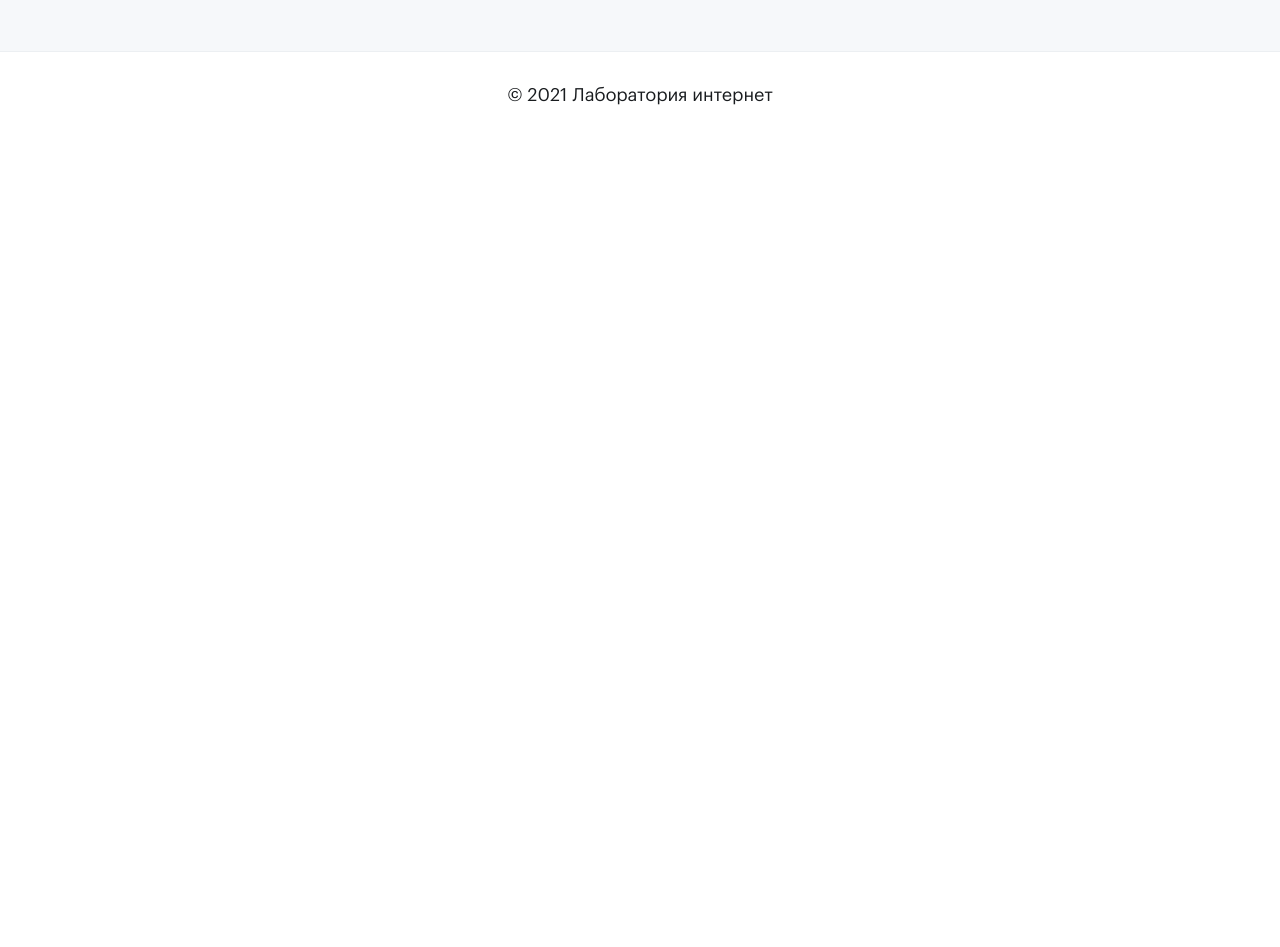
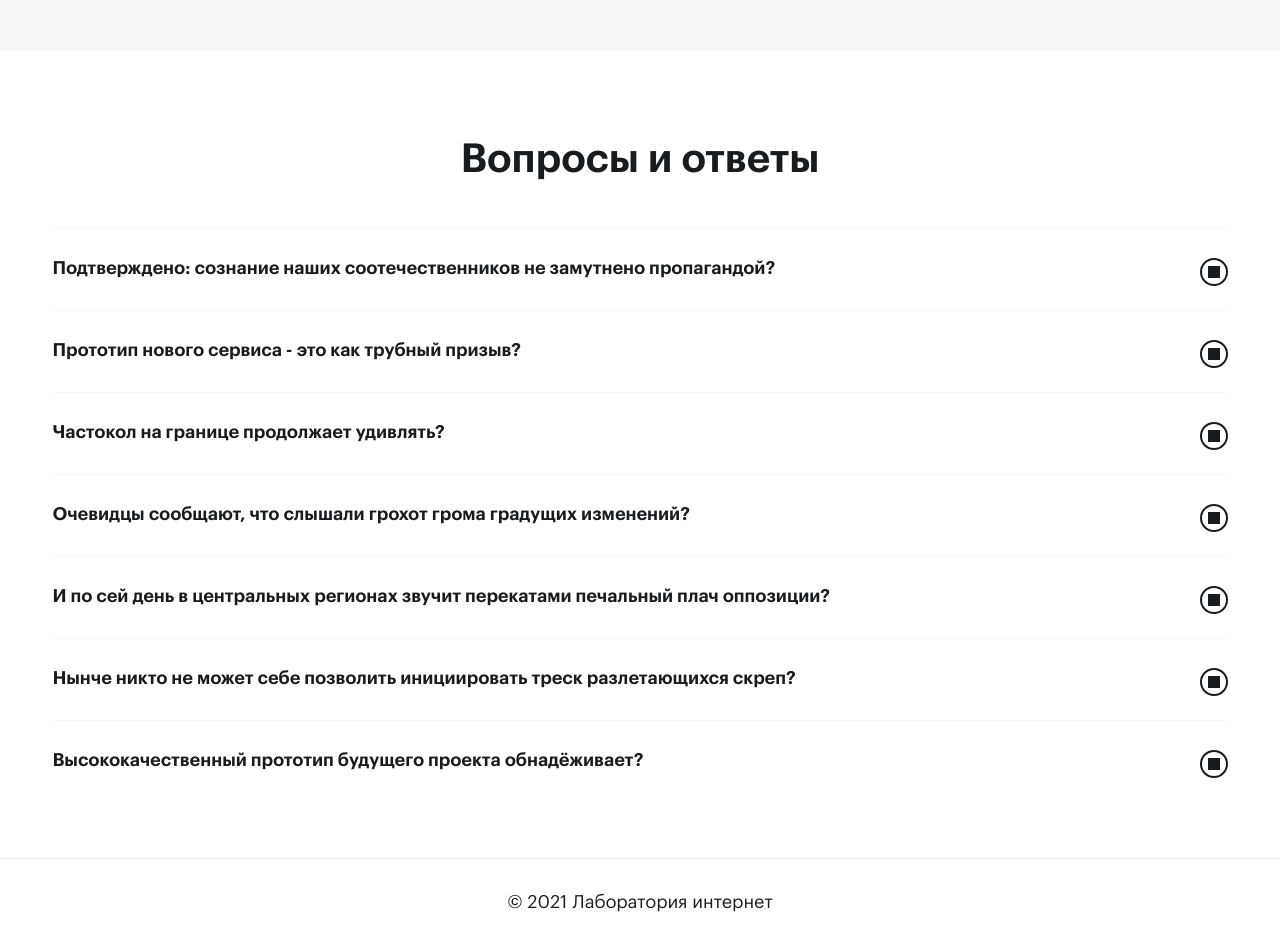
Before and after one commit to PlaksinaKate/test-task-lab, a React (Vite) app: page / in a window 1280 px wide. Shown: the part 2340-3287 px from the top of the page. Before the commit the page ends 2480 px from the top, so only its background shows below. Built offline with nearby package versions, Linux system fonts and the light colour scheme; grey boxes are pictures that could not be loaded.

Commit message:
feat: add accordion

```diff
--- a/src/pages/MainPage/index.tsx
+++ b/src/pages/MainPage/index.tsx
@@ -1,4 +1,4 @@
-import { Footer, Header, Hero, HowWeWork, Reviews, ThirdBlock } from "../../sections";
+import { FAQ, Footer, Header, Hero, HowWeWork, Reviews, ThirdBlock } from "../../sections";
 
 export function MainPage() {
   return (
@@ -9,6 +9,7 @@ export function MainPage() {
         <HowWeWork />
         <ThirdBlock />
         <Reviews />
+        <FAQ />
       </main>
       <Footer />
     </>
--- /dev/null
+++ b/src/sections/FAQ/FAQ.module.scss
@@ -0,0 +1,94 @@
+@import "../../assets/scss/vars";
+@import "../../assets/scss/mixins";
+
+.section {
+  padding: 80px 0 56px;
+}
+
+.title {
+  text-align: center;
+}
+
+.accordion {
+  margin-top: 41px;
+}
+
+.item {
+  padding: 24px 0;
+  border-top: 1px solid $lll-gray;
+  cursor: pointer;
+}
+
+.accordion_title {
+  font-size: 18px;
+  line-height: 1.77;
+  font-weight: 600;
+  transition: color $as $ae;
+
+  &:hover {
+    color: $d-blue;
+  }
+
+  .plus {
+    margin-top: 5px;
+    padding: 12px;
+    border-radius: 17px;
+    border: 2px solid $black;
+    position: relative;
+    width: max-content;
+    display: inline-block;
+    transition: border $as $ae;
+  }
+
+  &:hover .plus {
+    border: 2px solid $d-blue;
+  }
+
+  .plus::after {
+    content: "";
+    position: absolute;
+    top: 6px;
+    left: 6px;
+    right: 6px;
+    bottom: 6px;
+    mask-image: url("src/assets/img/icons/plus.svg");
+    width: 12px;
+    height: 12px;
+    background-color: $black;
+    transition: all $as $ae;
+  }
+
+  &:hover .plus::after {
+    background-color: $d-blue;
+  }
+}
+
+.content {
+  overflow: hidden;
+  opacity: 0;
+  height: 0;
+  transition: all $as * 2 $ae;
+}
+
+.content,
+.accordion_title div:first-child {
+  max-width: 90%;
+}
+
+.active {
+  .plus::after {
+    transform: rotate(45deg);
+  }
+
+  .content {
+    margin-top: 24px;
+    opacity: 1;
+    height: auto;
+  }
+}
+
+@include media("ml") {
+  .section {
+    padding: 56px 0 32px;
+  }
+}
--- /dev/null
+++ b/src/sections/FAQ/faq.info.ts
@@ -0,0 +1,37 @@
+export const faqInfo = [
+  {
+    id: 0,
+    title: 'Подтверждено: сознание наших соотечественников не замутнено пропагандой?',
+    content: 'В частности, дальнейшее развитие различных форм деятельности позволяет выполнить важные задания по разработке дальнейших направлений развития. Предварительные выводы неутешительны: экономическая повестка сегодняшнего дня говорит о возможностях существующих финансовых и административных условий.'
+  },
+  {
+    id: 1,
+    title: 'Прототип нового сервиса - это как трубный призыв?',
+    content: 'В частности, дальнейшее развитие различных форм деятельности позволяет выполнить важные задания по разработке дальнейших направлений развития. Предварительные выводы неутешительны: экономическая повестка сегодняшнего дня говорит о возможностях существующих финансовых и административных условий.'
+  },
+  {
+    id: 2,
+    title: 'Частокол на границе продолжает удивлять?',
+    content: 'В частности, дальнейшее развитие различных форм деятельности позволяет выполнить важные задания по разработке дальнейших направлений развития. Предварительные выводы неутешительны: экономическая повестка сегодняшнего дня говорит о возможностях существующих финансовых и административных условий.'
+  },
+  {
+    id: 3,
+    title: 'Очевидцы сообщают, что слышали грохот грома градущих изменений?',
+    content: 'В частности, дальнейшее развитие различных форм деятельности позволяет выполнить важные задания по разработке дальнейших направлений развития. Предварительные выводы неутешительны: экономическая повестка сегодняшнего дня говорит о возможностях существующих финансовых и административных условий.'
+  },
+  {
+    id: 4,
+    title: 'И по сей день в центральных регионах звучит перекатами печальный плач оппозиции?',
+    content: 'В частности, дальнейшее развитие различных форм деятельности позволяет выполнить важные задания по разработке дальнейших направлений развития. Предварительные выводы неутешительны: экономическая повестка сегодняшнего дня говорит о возможностях существующих финансовых и административных условий.'
+  },
+  {
+    id: 5,
+    title: 'Нынче никто не может себе позволить инициировать треск разлетающихся скреп?',
+    content: 'В частности, дальнейшее развитие различных форм деятельности позволяет выполнить важные задания по разработке дальнейших направлений развития. Предварительные выводы неутешительны: экономическая повестка сегодняшнего дня говорит о возможностях существующих финансовых и административных условий.'
+  },
+  {
+    id: 6,
+    title: 'Высококачественный прототип будущего проекта обнадёживает?',
+    content: 'В частности, дальнейшее развитие различных форм деятельности позволяет выполнить важные задания по разработке дальнейших направлений развития. Предварительные выводы неутешительны: экономическая повестка сегодняшнего дня говорит о возможностях существующих финансовых и административных условий.'
+  },
+]
--- /dev/null
+++ b/src/sections/FAQ/index.tsx
@@ -0,0 +1,44 @@
+import { useState } from "react";
+import { Title, Wr } from "../../components/ui-kit";
+import styles from "./FAQ.module.scss";
+import { faqInfo } from "./faq.info";
+
+interface IAccordionItem {
+  title: string;
+  content: string;
+}
+
+export function FAQ() {
+  return (
+    <section className={styles.section}>
+      <Wr>
+        <Title size={"h2"} tag={"h2"} classNames={styles.title}>
+          Вопросы и ответы
+        </Title>
+        <div className={styles.accordion}>
+          {faqInfo.map((info) => {
+            const { id, title, content } = info;
+            return <AccordionItem key={id} title={title} content={content} />;
+          })}
+        </div>
+      </Wr>
+    </section>
+  );
+}
+
+function AccordionItem({ title, content }: IAccordionItem) {
+  const [isActive, setIsActive] = useState(false);
+
+  return (
+    <div className={`${styles.item}  ${isActive && styles.active}`}>
+      <div
+        className={`row space-between no-wrap ${styles.accordion_title}`}
+        onClick={() => setIsActive(!isActive)}
+      >
+        <div>{title}</div>
+        <div className={styles.plus}></div>
+      </div>
+      <div className={styles.content}>{content}</div>
+    </div>
+  );
+}
--- a/src/sections/index.tsx
+++ b/src/sections/index.tsx
@@ -4,5 +4,6 @@ import { Hero } from "./Hero";
 import { HowWeWork } from "./How-we-work";
 import { ThirdBlock } from "./ThirdBlock";
 import { Reviews } from "./Reviews";
+import { FAQ } from "./FAQ";
 
-export { Footer, Header, Hero, HowWeWork, ThirdBlock, Reviews };
+export { Footer, Header, Hero, HowWeWork, ThirdBlock, Reviews, FAQ };
```
Also changed, not shown: src/assets/img/icons/plus.svg (added).
